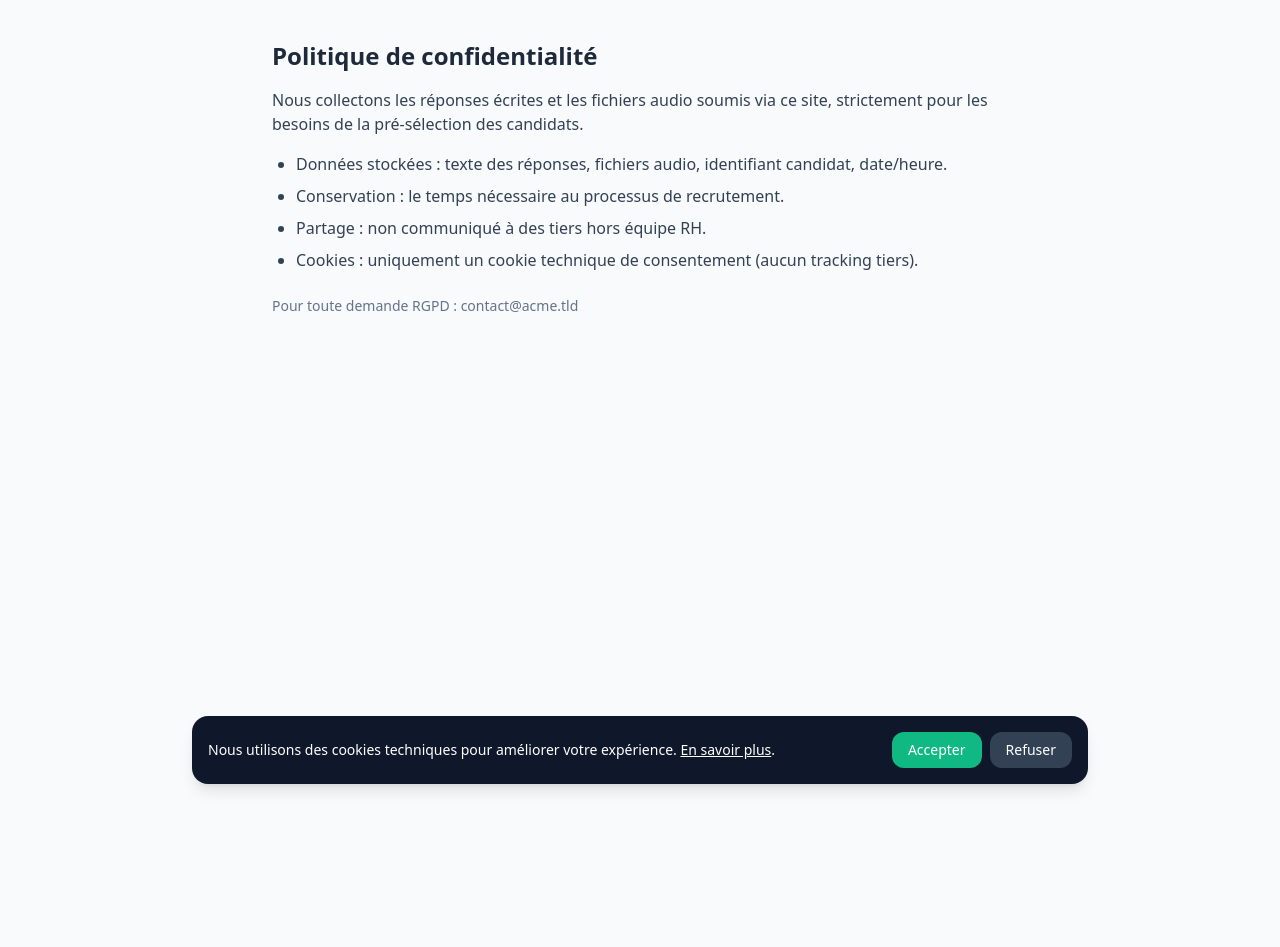
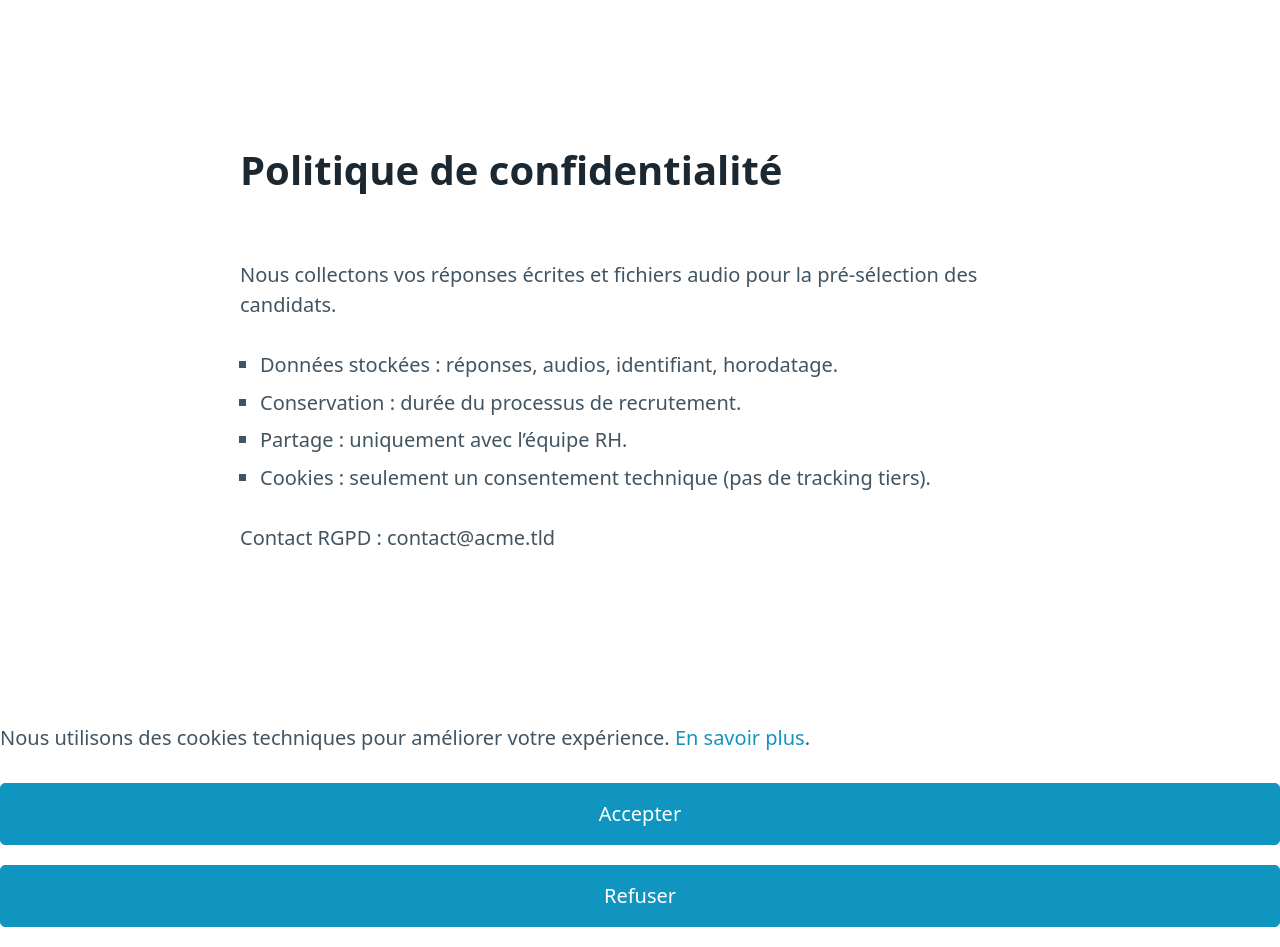
Before and after one commit to CDestine/site_rh, a website: page public/privacy.html in a window 1280 px wide. Before the commit the page ends 800 px from the top, so only its background shows below. Drawn offline with nearby package versions, Linux system fonts and the light colour scheme.

Commit message:
Update privacy.html

```diff
--- a/public/privacy.html
+++ b/public/privacy.html
@@ -1,23 +1,16 @@
-<!doctype html>
-<html lang="fr">
-<head>
-  <meta charset="utf-8"/>
-  <meta name="viewport" content="width=device-width,initial-scale=1"/>
-  <title>Politique de confidentialité</title>
-  <script src="https://cdn.tailwindcss.com"></script>
-</head>
-<body class="bg-slate-50 text-slate-800">
-  <main class="max-w-3xl mx-auto px-4 py-10">
-    <h1 class="text-2xl font-bold mb-4">Politique de confidentialité</h1>
-    <p class="text-slate-700 mb-4">Nous collectons les réponses écrites et les fichiers audio soumis via ce site, strictement pour les besoins de la pré-sélection des candidats.</p>
-    <ul class="list-disc pl-6 space-y-2 text-slate-700">
-      <li>Données stockées : texte des réponses, fichiers audio, identifiant candidat, date/heure.</li>
-      <li>Conservation : le temps nécessaire au processus de recrutement.</li>
-      <li>Partage : non communiqué à des tiers hors équipe RH.</li>
-      <li>Cookies : uniquement un cookie technique de consentement (aucun tracking tiers).</li>
-    </ul>
-    <p class="text-slate-500 mt-6 text-sm">Pour toute demande RGPD : contact@acme.tld</p>
-  </main>
-  <script src="cookies.js"></script>
-</body>
+<!doctype html><html lang="fr"><meta charset="utf-8"><meta name="viewport" content="width=device-width,initial-scale=1">
+<link rel="stylesheet" href="https://unpkg.com/@picocss/pico@1.5.10/css/pico.min.css">
+<title>Politique de confidentialité</title>
+<main class="container" style="max-width:800px;margin:3rem auto">
+  <h1>Politique de confidentialité</h1>
+  <p>Nous collectons vos réponses écrites et fichiers audio pour la pré-sélection des candidats.</p>
+  <ul>
+    <li>Données stockées : réponses, audios, identifiant, horodatage.</li>
+    <li>Conservation : durée du processus de recrutement.</li>
+    <li>Partage : uniquement avec l’équipe RH.</li>
+    <li>Cookies : seulement un consentement technique (pas de tracking tiers).</li>
+  </ul>
+  <p>Contact RGPD : contact@acme.tld</p>
+</main>
+<script src="cookies.js"></script>
 </html>
```
